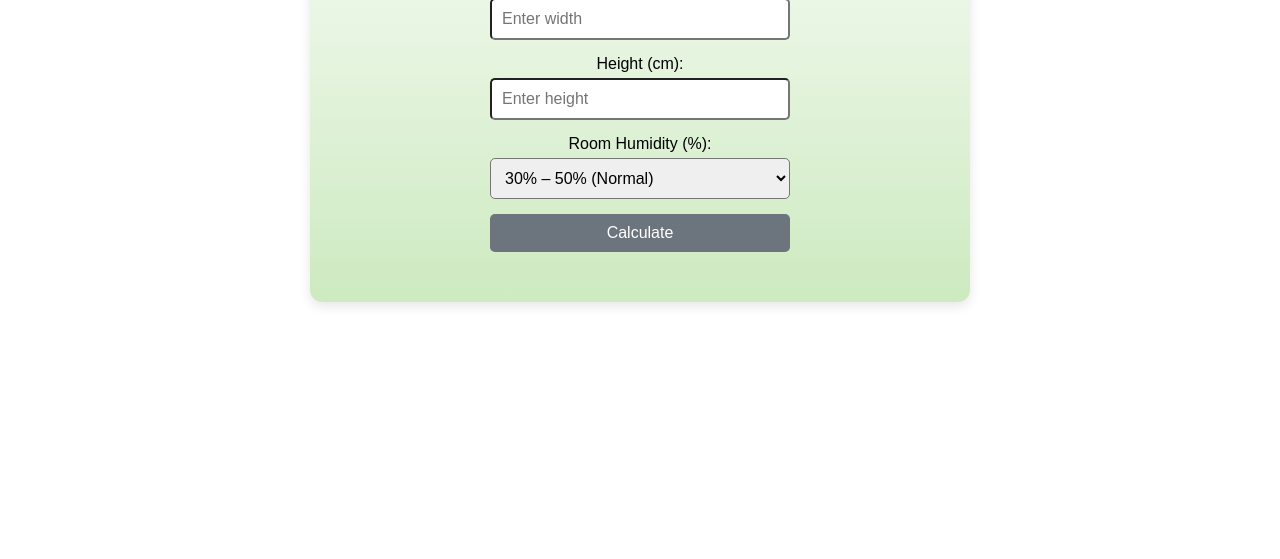
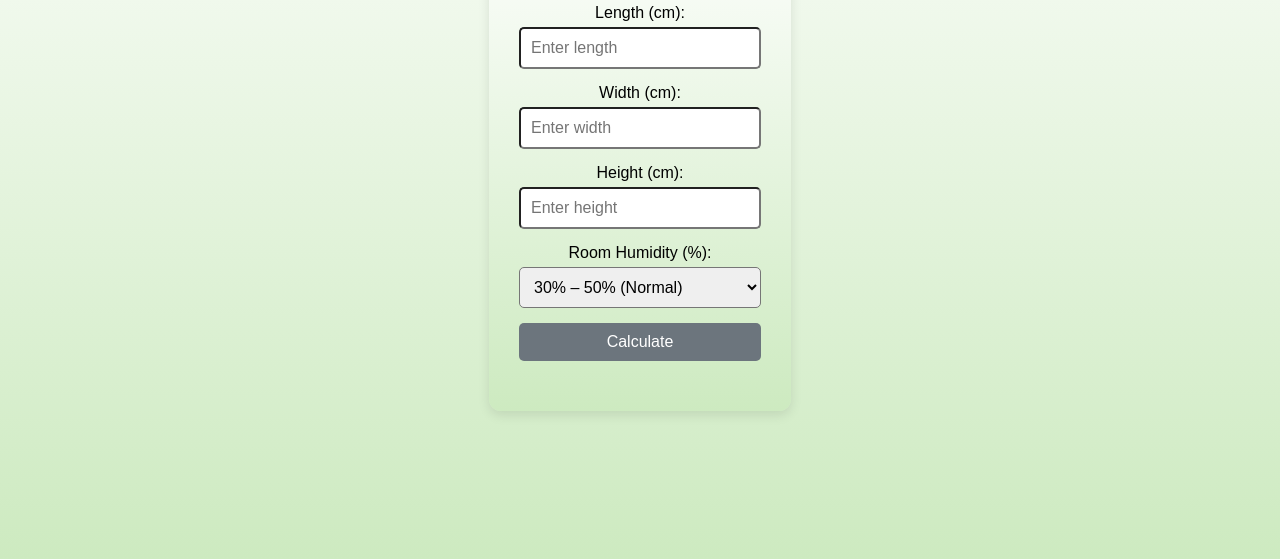
Before and after one commit to Qifang24/silica-gel-calculator, a plain HTML site: page index.html in a window 1280 px wide. Shown: the part 241-800 px from the top of the page. Drawn offline with Linux system fonts and the light colour scheme.

Commit message:
Update index.html

```diff
--- a/index.html
+++ b/index.html
@@ -14,8 +14,14 @@
   <style>
     body {
       font-family: Arial, sans-serif;
-      background-color: #ffffff;
-      padding: 30px;
+      background: linear-gradient(to bottom, #ffffff, #cdeac0);
+      padding: 0;
+      margin: 0;
+      min-height: 100vh;
+
+      display: flex;
+      justify-content: center;
+      align-items: center;
     }
     .container {
       background: linear-gradient(to bottom, #ffffff, #cdeac0);
```
